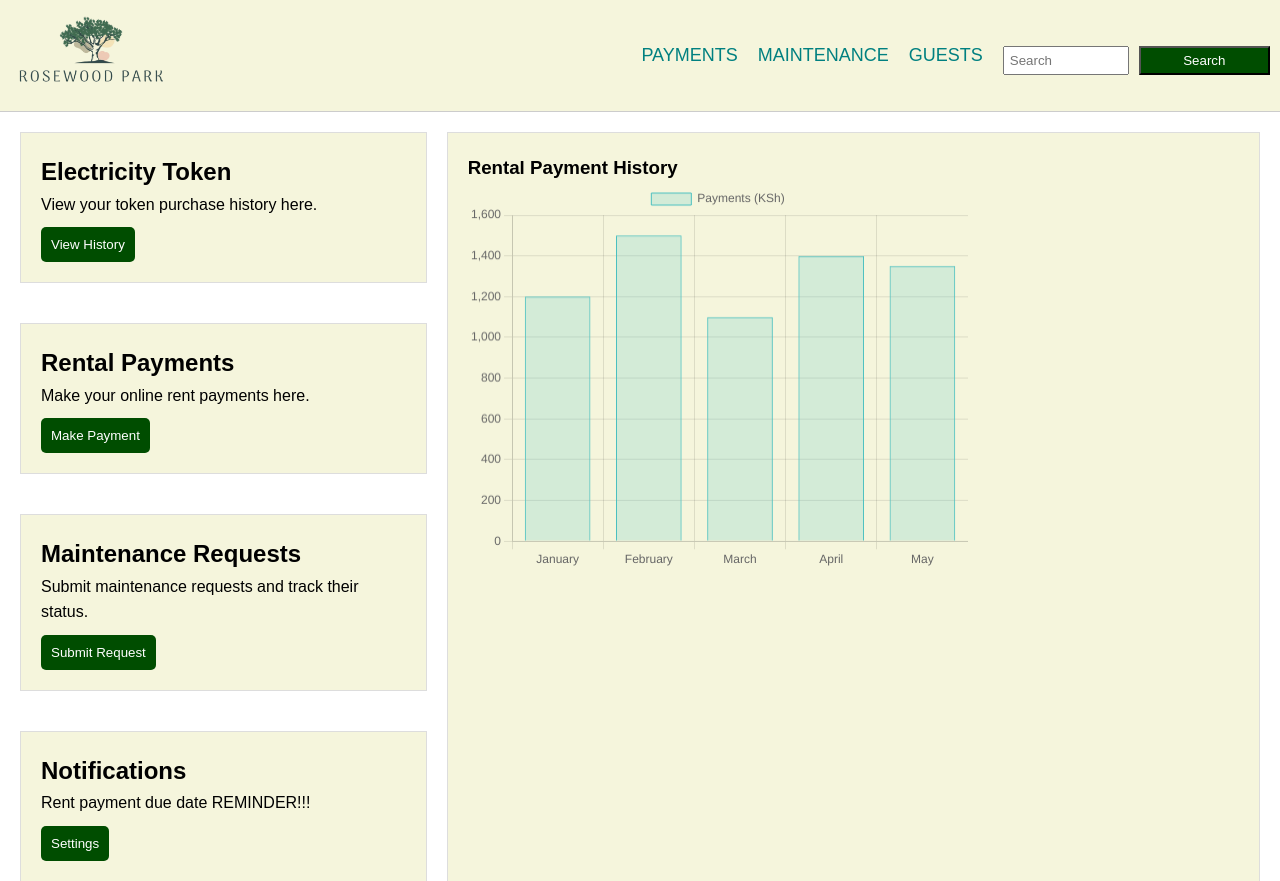
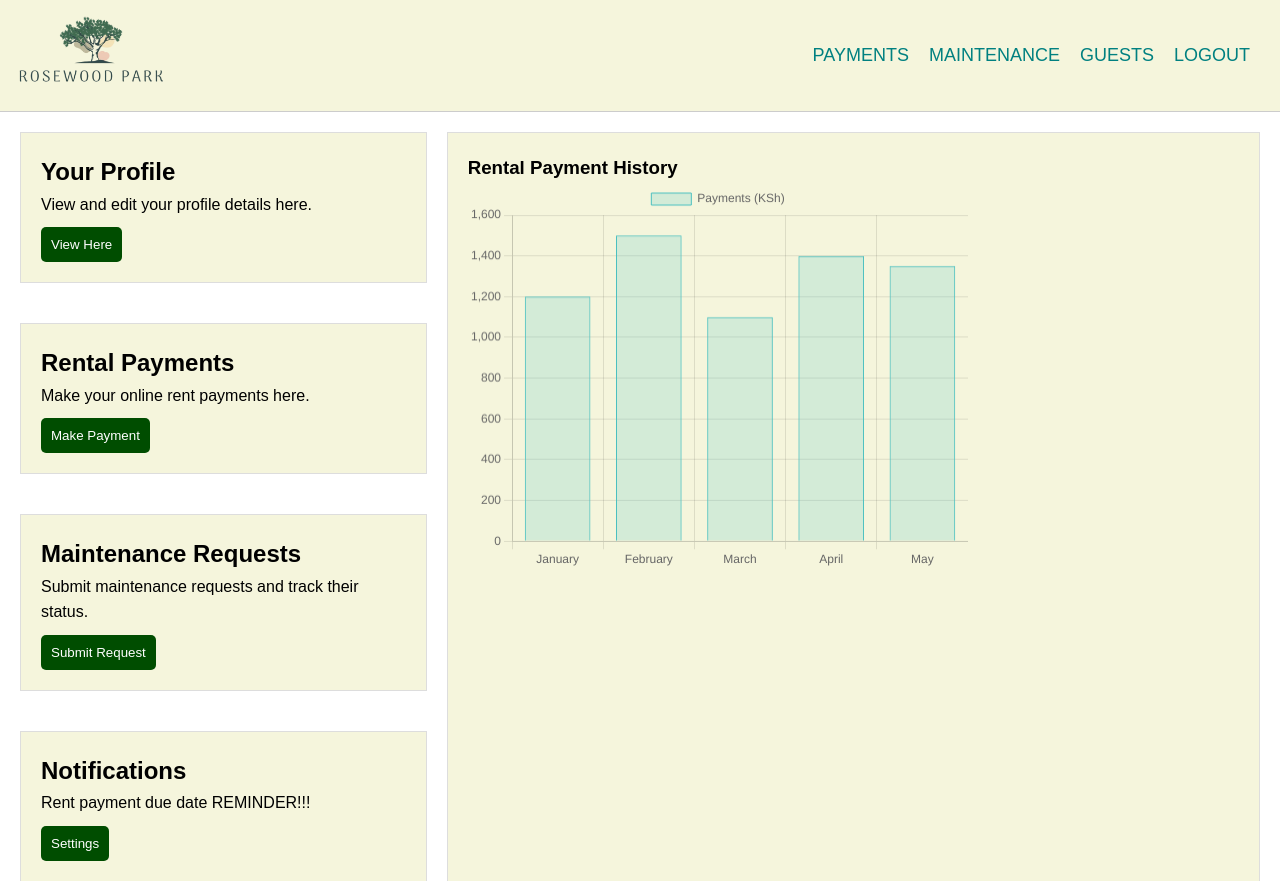
Before and after one commit to NicoleMumo/Real-Estate-Management-System, a PHP site: page /resident_homepage.html in a window 1280 px wide. Shown: the top 881 px of the page. Run offline with PHP 8.4, Linux system fonts and the light colour scheme.

Commit message:
added a logout button

```diff
--- a/resident_homepage.html
+++ b/resident_homepage.html
@@ -16,20 +16,17 @@
             <a href="#payments" style="--1">PAYMENTS</a>
             <a href="#maintenance" style="--1">MAINTENANCE</a>
             <a href="#guests" style="--1">GUESTS</a>
-            <form action="/search" method="get">
-                <input type="text" placeholder="Search" name="query">
-                <input type="submit" value="Search">
-            </form>
+            <a href="index.html" style="--1" onclick="logout()">LOGOUT</a> <!-- Logout redirect -->
         </nav>
     </header>
 
     <main>
         <!-- Sidebar -->
         <aside class="sidebar">
-            <section id="electricity-token">
-                <h2>Electricity Token</h2>
-                <p>View your token purchase history here.</p>
-                <button onclick="openModal('electricityTokenModal')">View History</button>
+            <section id="edit-profile">
+                <h2>Your Profile</h2>
+                <p>View and edit your profile details here.</p>
+                <button onclick="openModal('editProfileModal')">View Here</button>
             </section>
 
             <section id="rental-payments">
@@ -62,41 +59,17 @@
     </main>
 
     <!-- Modals -->
-    <div id="electricityTokenModal" class="modal">
+    <div id="editProfileModal" class="modal">
         <div class="modal-content">
-            <span class="close" onclick="closeModal('electricityTokenModal')">&times;</span>
-            <h2>Electricity Token Logs</h2>
-            <table>
-                <thead>
-                    <tr>
-                        <th>Date Purchased</th>
-                        <th>Token Amount (kWh)</th>
-                        <th>Token ID</th>
-                    </tr>
-                </thead>
-                <tbody>
-                    <tr>
-                        <td>2024-10-01</td>
-                        <td>50</td>
-                        <td>1234567890</td>
-                    </tr>
-                    <tr>
-                        <td>2024-09-15</td>
-                        <td>30</td>
-                        <td>0987654321</td>
-                    </tr>
-                    <tr>
-                        <td>2024-09-01</td>
-                        <td>75</td>
-                        <td>5678901234</td>
-                    </tr>
-                </tbody>
-            </table>
-            <button onclick="closeModal('electricityTokenModal')">Close</button>
+            <span class="close" onclick="closeModal('editProfileModal')">&times;</span>
+            <h2>Profile Information</h2> <!-- Changed heading to Profile Information -->
+            <img src="path/to/resident_photo.jpg" alt="Resident Photo" width="100" height="100"> <!-- Resident's photo -->
+            <p>Name: <span id="residentNameProfile">Resident1</span></p> <!-- Resident's name -->
+            <p>House Number: <span id="houseNumber">1234</span></p> <!-- House number -->
+
+            <button onclick="closeModal('editProfileModal')">Close</button>
         </div>
     </div>
-
-
 
     <!-- Chart Script for Dynamic Update -->
     <script>
@@ -133,6 +106,10 @@
 
         function closeModal(modalId) {
             document.getElementById(modalId).style.display = 'none';
+        }
+
+        function logout() {
+            window.location.href = "index.html"; // Redirects to index.html on logout
         }
     </script>
 
```
Also changed, not shown: payment.php (+7 -0 lines).
